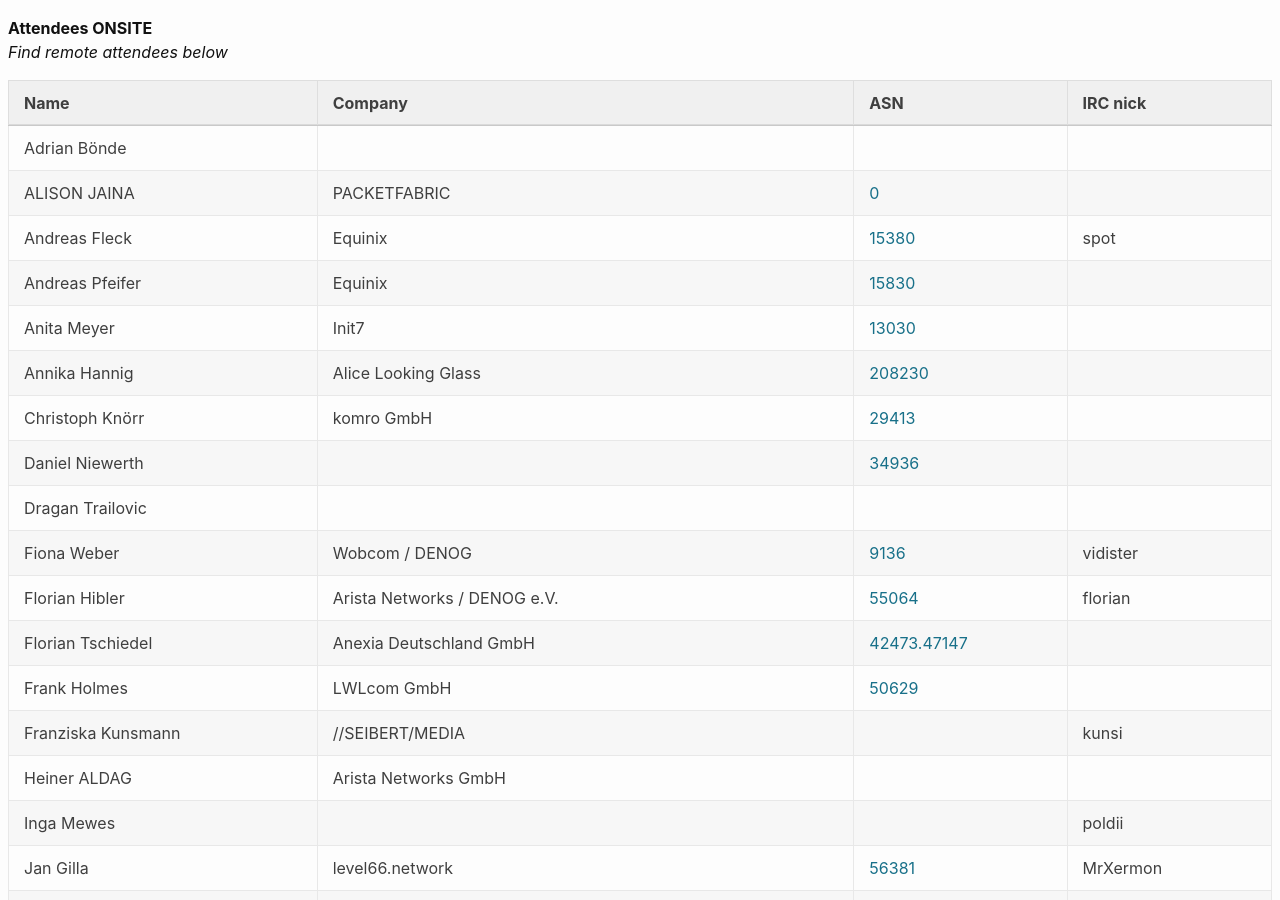
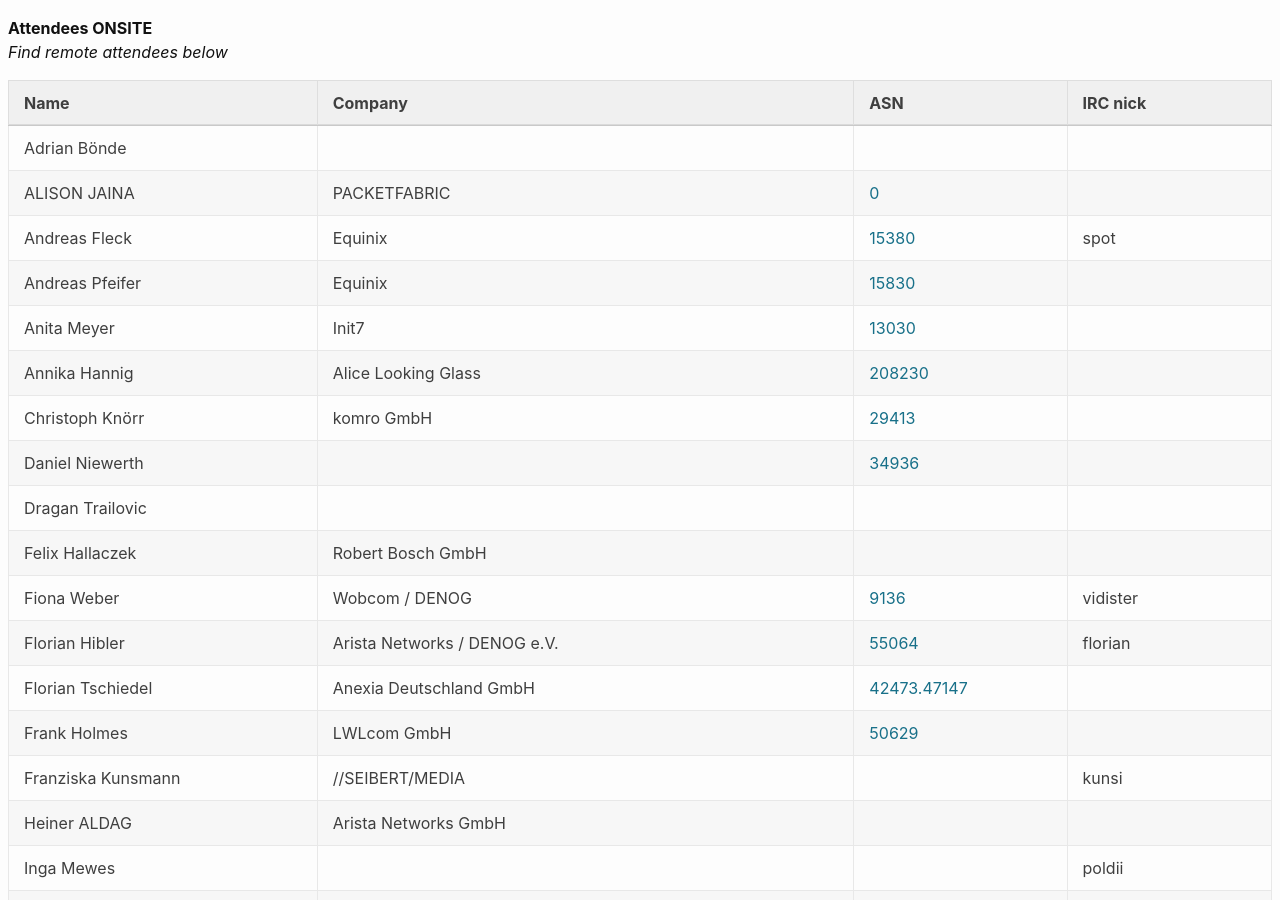
Before and after one commit to denog/pretix-attendeelist, a Jekyll site: the page built from denog14/index.md, in a window 1280 px wide and 900 px high. Built offline with Jekyll 4.4.1, drawn with Linux system fonts in a browser that asks for light colours.

Commit message:
Latest data: Wed Aug 17 05:41:04 UTC 2022

```diff
--- a/_data/attendees_denog14_onsite.json
+++ b/_data/attendees_denog14_onsite.json
@@ -50,6 +50,12 @@
   {
     "name": "Dragan Trailovic",
     "company": null,
+    "irc": null,
+    "asn": null
+  },
+  {
+    "name": "Felix Hallaczek",
+    "company": "Robert Bosch GmbH",
     "irc": null,
     "asn": null
   },
```
